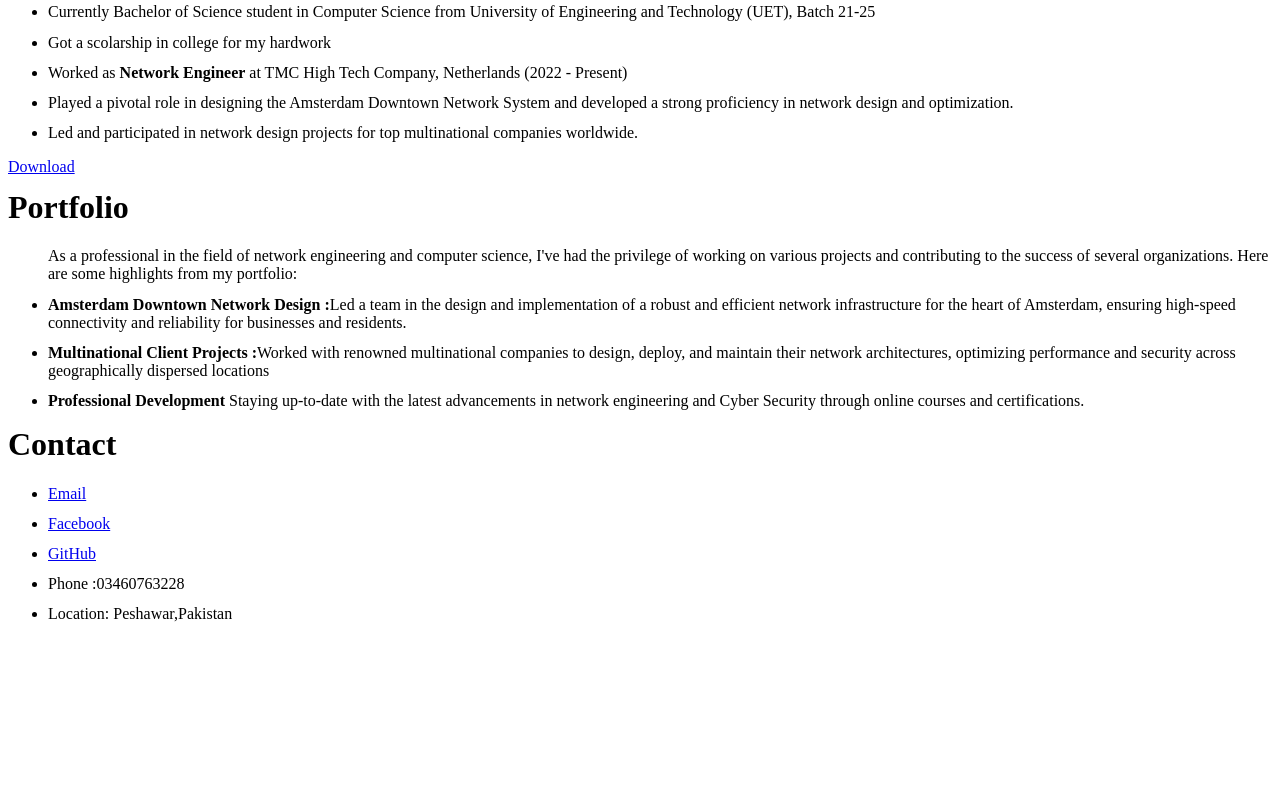
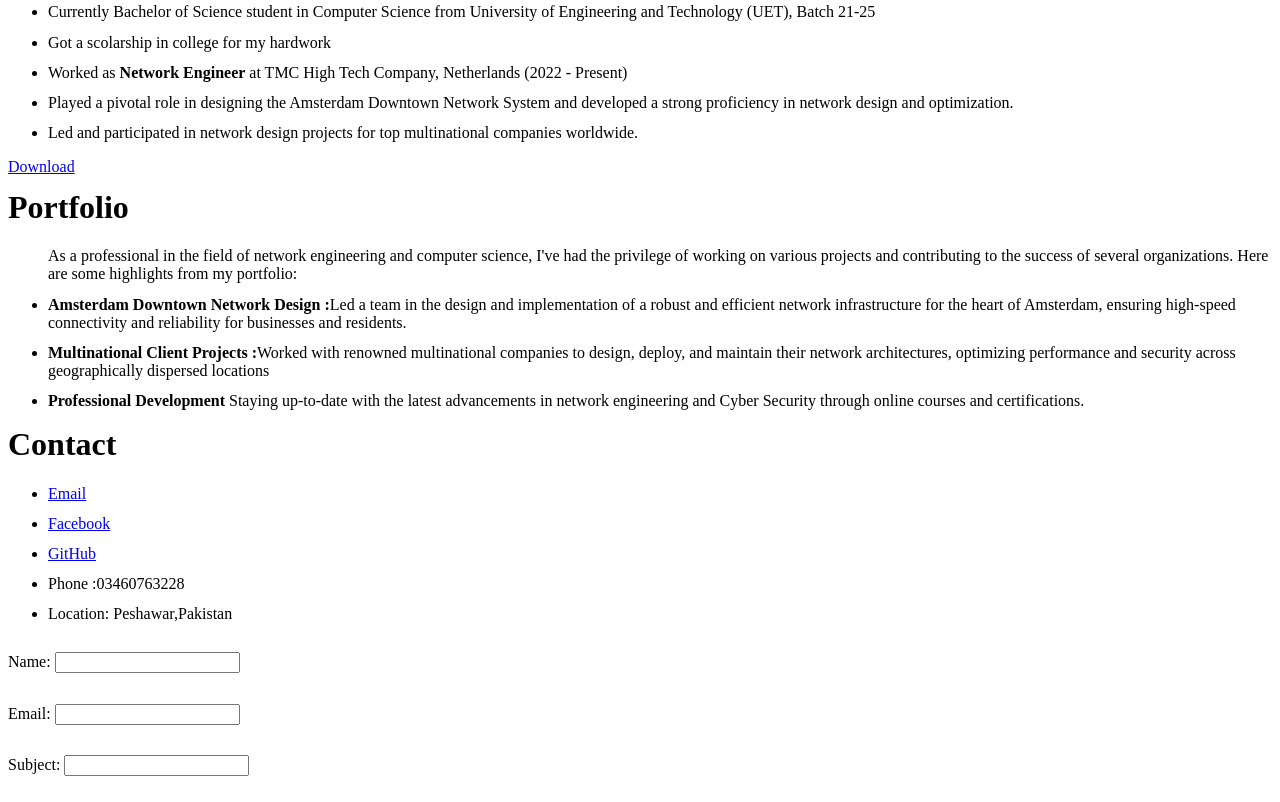
Before and after one commit to AzaanLatif/21PWBCS0879-WP-Fall23, a plain HTML site: page index.html in a window 1280 px wide. Shown: the part 646-1448 px from the top of the page. Before the commit the page ends 1285 px from the top, so only its background shows below. Drawn offline with Linux system fonts and the light colour scheme.

Commit message:
index.html

```diff
--- a/index.html
+++ b/index.html
@@ -99,6 +99,15 @@
 
     </div>
 
+<form action="#" method="post">
+        <label for="name">Name:</label>
+        <input type="text" id="name" name="name" required><br><br>
+
+        <label for="email">Email:</label>
+        <input type="email" id="email" name="email" required><br><br>
+
+        <label for="subject">Subject:</label>
+        <input type="text" id="subject" name="subject" required><br><br>
 
 </body>
 </html>
```
